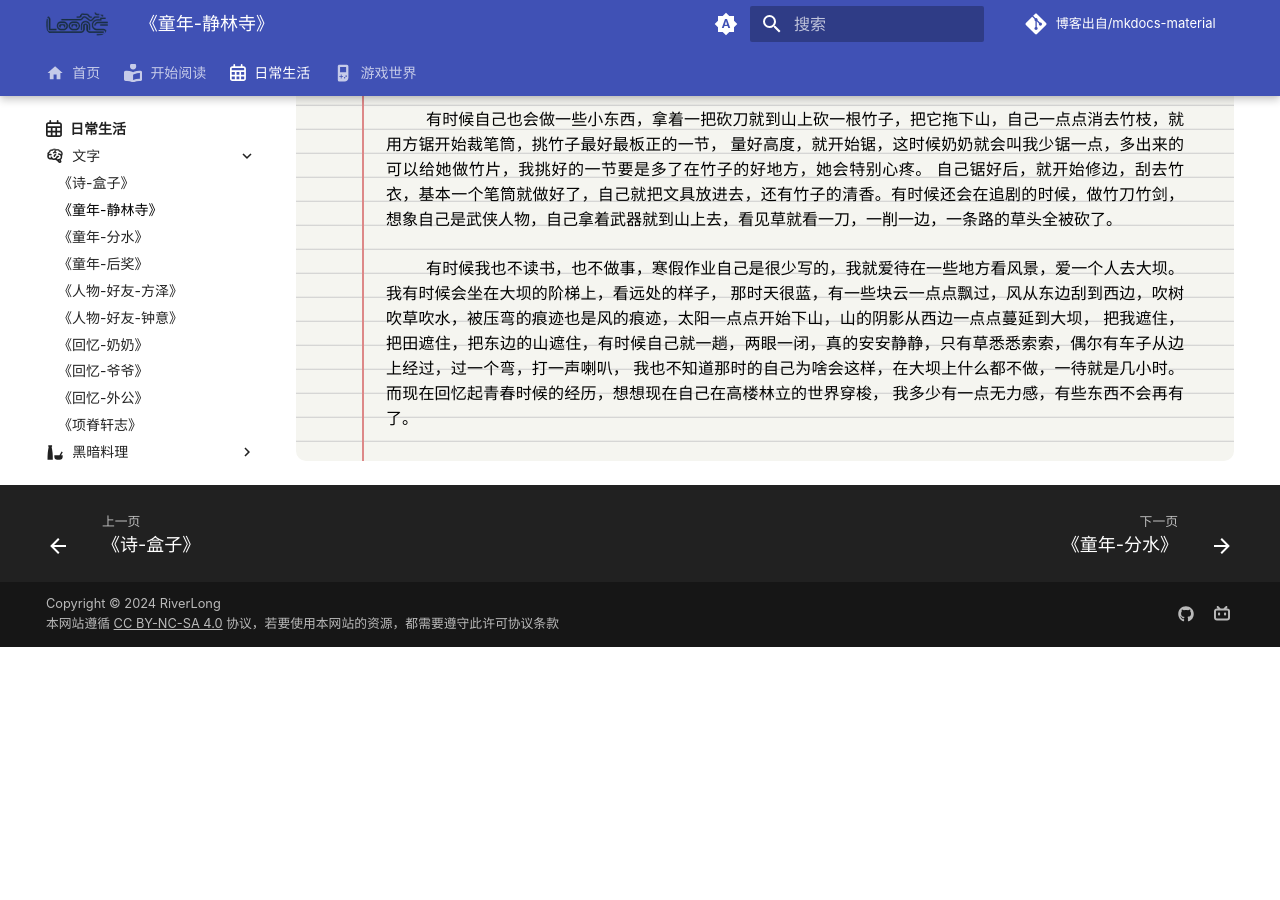
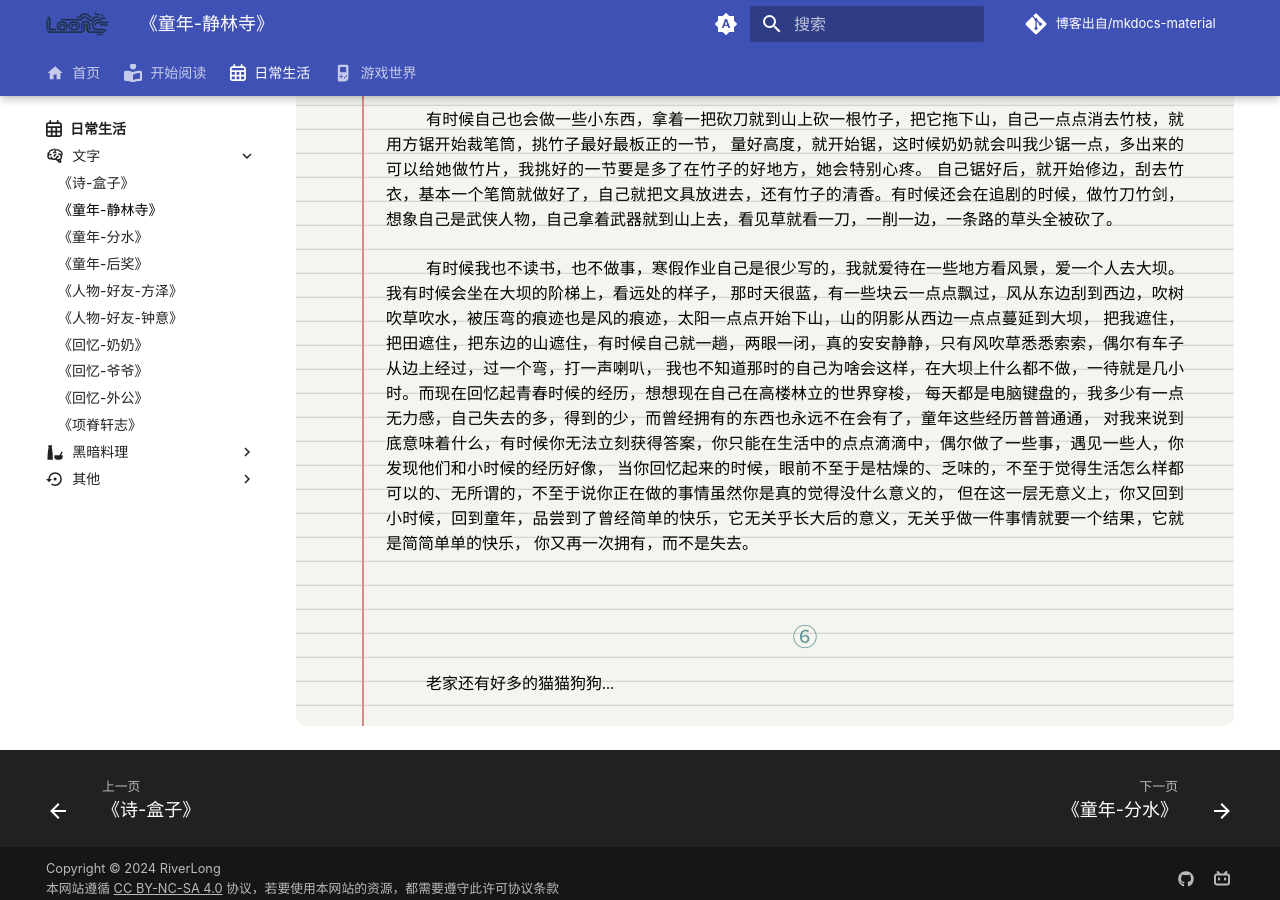
Before and after one commit to 971230/971230.github.io, an MkDocs documentation site: the page built from docs/日常/文字/童年-静林寺.md, in a window 1280 px wide and 900 px high, scrolled down 4908 px. Built offline with MkDocs 1.6.1 and Material for MkDocs 9.7.7, drawn with Linux system fonts in a browser that asks for light colours; some web fonts are replaced; comment, search, counter and statistics services are not loaded; before the commit the page ends 5555 px from its top, so only the background shows below that; some of the changed text lies outside the part shown.

Commit message:
补充《童年-静林寺》

```diff
--- a/docs/日常/文字/童年-静林寺.md
+++ b/docs/日常/文字/童年-静林寺.md
@@ -9,7 +9,7 @@ hide:
 <h2>➊</h2>
 
 <P>
-一时之间我也不知道从哪里开始写，我在静林寺的童年横跨出身到成年，期间发生过的快乐，悲伤，忧愁已经数不清楚了，有好多的事情可以讲，有好多的事情发生在这片土地上，它是我的故乡，我在这里出生，在这里出发。尽管它和中国其他农村一样，太过普通，好多事情发生的就像流水账一样。<br>
+一时之间我也不知道从哪里开始写，我在静林寺的童年横跨出身到成年，期间发生过的快乐，悲伤，忧愁已经数不清楚了，有好多的事情可以讲，有好多的事情发生在这片土地上，它是我的故乡，我在这里出生，在这里出发。它和中国其他农村一样，太过普通，好多事情发生在这里，也消失在这里<br>
 </p>
 
 <P>
@@ -201,8 +201,18 @@ hide:
 <p>
 有时候我也不读书，也不做事，寒假作业自己是很少写的，我就爱待在一些地方看风景，爱一个人去大坝。我有时候会坐在大坝的阶梯上，看远处的样子，
 那时天很蓝，有一些块云一点点飘过，风从东边刮到西边，吹树吹草吹水，被压弯的痕迹也是风的痕迹，太阳一点点开始下山，山的阴影从西边一点点蔓延到大坝，
-把我遮住，把田遮住，把东边的山遮住，有时候自己就一趟，两眼一闭，真的安安静静，只有草悉悉索索，偶尔有车子从边上经过，过一个弯，打一声喇叭，
+把我遮住，把田遮住，把东边的山遮住，有时候自己就一趟，两眼一闭，真的安安静静，只有风吹草悉悉索索，偶尔有车子从边上经过，过一个弯，打一声喇叭，
 我也不知道那时的自己为啥会这样，在大坝上什么都不做，一待就是几小时。而现在回忆起青春时候的经历，想想现在自己在高楼林立的世界穿梭，
-我多少有一点无力感，有些东西不会再有了。
+每天都是电脑键盘的，我多少有一点无力感，自己失去的多，得到的少，而曾经拥有的东西也永远不在会有了，童年这些经历普普通通，
+对我来说到底意味着什么，有时候你无法立刻获得答案，你只能在生活中的点点滴滴中，偶尔做了一些事，遇见一些人，你发现他们和小时候的经历好像，
+当你回忆起来的时候，眼前不至于是枯燥的、乏味的，不至于觉得生活怎么样都可以的、无所谓的，不至于说你正在做的事情虽然你是真的觉得没什么意义的，
+但在这一层无意义上，你又回到小时候，回到童年，品尝到了曾经简单的快乐，它无关乎长大后的意义，无关乎做一件事情就要一个结果，它就是简简单单的快乐，
+你又再一次拥有，而不是失去。
+</p>
+
+<h2>⑥</h2>
+
+<p>
+老家还有好多的猫猫狗狗...
 </p>
 </div>
```
Also changed, not shown: docs/开始阅读/技术研究/线程池批量插入大量数据.md (+1 -0 lines).
